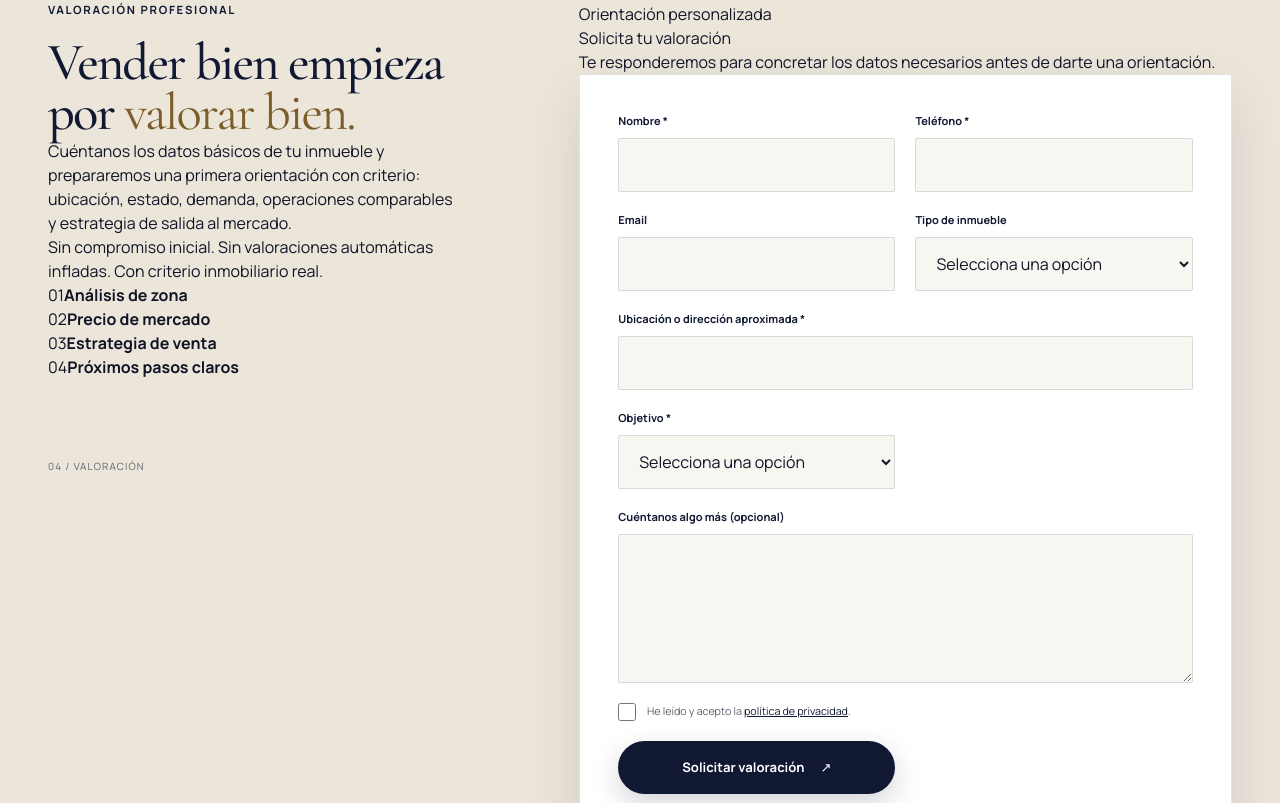
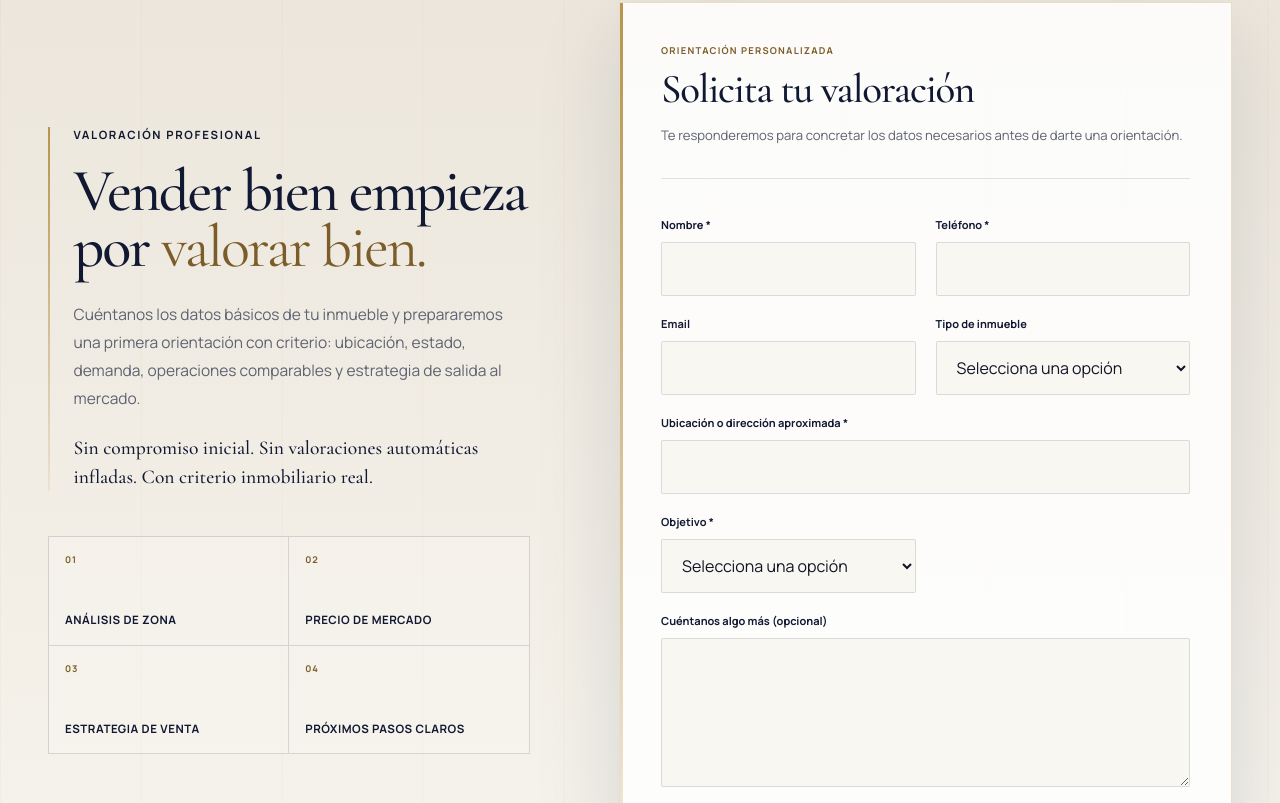
Before and after one commit to NichoManager/Alvar-Consultores, a React (Vite) app: page / in a window 1280 px wide. Shown: the part 5557-6360 px from the top of the page. Built offline with nearby package versions, Linux system fonts and the light colour scheme; no server answers.

Commit message:
Update index.css

```diff
--- a/src/index.css
+++ b/src/index.css
@@ -2469,24 +2469,188 @@ em {
 }
 
 .valuation-section {
-  background: var(--stone);
+  position: relative;
+  overflow: hidden;
+  background:
+    linear-gradient(90deg, rgba(184, 148, 77, 0.055) 1px, transparent 1px),
+    linear-gradient(180deg, var(--stone) 0%, var(--ivory) 100%);
+  background-size: clamp(7rem, 11vw, 11rem) 100%, 100% 100%;
+  isolation: isolate;
+}
+
+.valuation-section::before {
+  content: '';
+  position: absolute;
+  inset: 0 0 auto;
+  height: 1px;
+  background: linear-gradient(90deg, var(--sand), rgba(184, 148, 77, 0.18) 42%, transparent);
+  pointer-events: none;
+}
+
+.valuation-section::after {
+  content: '04';
+  position: absolute;
+  right: clamp(-1rem, 2vw, 2rem);
+  bottom: clamp(-2.5rem, -3vw, -1rem);
+  z-index: -1;
+  color: rgba(17, 24, 50, 0.035);
+  font: 500 clamp(12rem, 24vw, 24rem) / 0.72 'Cormorant Garamond', serif;
+  pointer-events: none;
 }
 
 .valuation-section__grid {
   display: grid;
-  grid-template-columns: 0.7fr 1.1fr;
-  gap: clamp(3rem, 9vw, 10rem);
-  align-items: start;
+  grid-template-columns: minmax(0, 0.88fr) minmax(28rem, 1.12fr);
+  gap: clamp(3.5rem, 7vw, 7.5rem);
+  align-items: center;
+}
+
+.valuation-section__content {
+  min-width: 0;
+}
+
+.valuation-section__intro {
+  position: relative;
+  padding-left: clamp(1.25rem, 2vw, 2rem);
+}
+
+.valuation-section__intro::before {
+  content: '';
+  position: absolute;
+  inset: 0 auto 0 0;
+  width: 2px;
+  background: linear-gradient(180deg, var(--sand), rgba(184, 148, 77, 0.12));
 }
 
 .valuation-section h2 {
-  color: var(--forest);
-}
-
-.valuation-section > .container-site > div:first-child > p:not(.eyebrow) {
-  max-width: 30rem;
+  max-width: 40rem;
+  color: var(--forest);
+  font-size: clamp(3.15rem, 4.7vw, 5.2rem);
+  line-height: 0.92;
+}
+
+.valuation-section__lead {
+  max-width: 39rem;
+  margin: 1.7rem 0 0;
   color: var(--muted);
-  line-height: 1.75;
+  font-size: 0.97rem;
+  line-height: 1.8;
+}
+
+.valuation-section__note {
+  max-width: 37rem;
+  margin: 1.35rem 0 0;
+  color: var(--forest);
+  font: 500 1.22rem / 1.45 'Cormorant Garamond', serif;
+}
+
+.valuation-section__trust {
+  display: grid;
+  grid-template-columns: repeat(2, minmax(0, 1fr));
+  margin-top: clamp(2rem, 3.5vw, 3.25rem);
+  border-top: 1px solid rgba(17, 24, 50, 0.14);
+  border-left: 1px solid rgba(17, 24, 50, 0.14);
+}
+
+.valuation-section__trust div {
+  min-height: 6.8rem;
+  display: flex;
+  flex-direction: column;
+  justify-content: space-between;
+  gap: 1rem;
+  padding: 1rem;
+  border-right: 1px solid rgba(17, 24, 50, 0.14);
+  border-bottom: 1px solid rgba(17, 24, 50, 0.14);
+  background: rgba(248, 246, 240, 0.4);
+}
+
+.valuation-section__trust span {
+  color: var(--sand-dark);
+  font-size: 0.58rem;
+  font-weight: 800;
+  letter-spacing: 0.1em;
+}
+
+.valuation-section__trust strong {
+  color: var(--forest);
+  font-size: 0.72rem;
+  font-weight: 750;
+  letter-spacing: 0.045em;
+  line-height: 1.45;
+  text-transform: uppercase;
+}
+
+.valuation-section__index {
+  margin-top: clamp(2rem, 4vw, 4rem);
+  color: rgba(17, 24, 50, 0.58);
+  font-weight: 750;
+}
+
+.valuation-section__form-panel {
+  position: relative;
+  min-width: 0;
+  padding: clamp(1.5rem, 3.2vw, 3rem);
+  border: 1px solid rgba(184, 148, 77, 0.3);
+  background: rgba(255, 255, 255, 0.86);
+  box-shadow: 0 28px 80px rgba(17, 24, 50, 0.13);
+}
+
+.valuation-section__form-panel::before {
+  content: '';
+  position: absolute;
+  inset: 0 auto 0 0;
+  width: 3px;
+  background: linear-gradient(180deg, var(--sand), rgba(184, 148, 77, 0.08));
+  pointer-events: none;
+}
+
+.valuation-section__form-heading {
+  margin-bottom: clamp(1.7rem, 3vw, 2.5rem);
+  padding-bottom: clamp(1.4rem, 2.5vw, 2rem);
+  border-bottom: 1px solid rgba(17, 24, 50, 0.12);
+}
+
+.valuation-section__form-heading > span {
+  display: block;
+  margin-bottom: 0.7rem;
+  color: var(--sand-dark);
+  font-size: 0.59rem;
+  font-weight: 800;
+  letter-spacing: 0.13em;
+  text-transform: uppercase;
+}
+
+.valuation-section__form-heading h3 {
+  margin: 0;
+  color: var(--forest);
+  font: 500 clamp(2rem, 3.2vw, 3rem) / 1 'Cormorant Garamond', serif;
+  letter-spacing: -0.03em;
+}
+
+.valuation-section__form-heading p {
+  max-width: 37rem;
+  margin: 0.85rem 0 0;
+  color: var(--muted);
+  font-size: 0.82rem;
+  line-height: 1.68;
+}
+
+.valuation-section__form-panel .premium-form {
+  padding: 0;
+  border: 0;
+  background: transparent;
+  box-shadow: none;
+}
+
+.valuation-section__form-panel .form-field input,
+.valuation-section__form-panel .form-field select,
+.valuation-section__form-panel .form-field textarea {
+  background: rgba(248, 246, 240, 0.82);
+}
+
+.valuation-section__form-panel .premium-form > .button {
+  grid-column: 1 / -1;
+  width: 100%;
 }
 
 .section-index {
```
